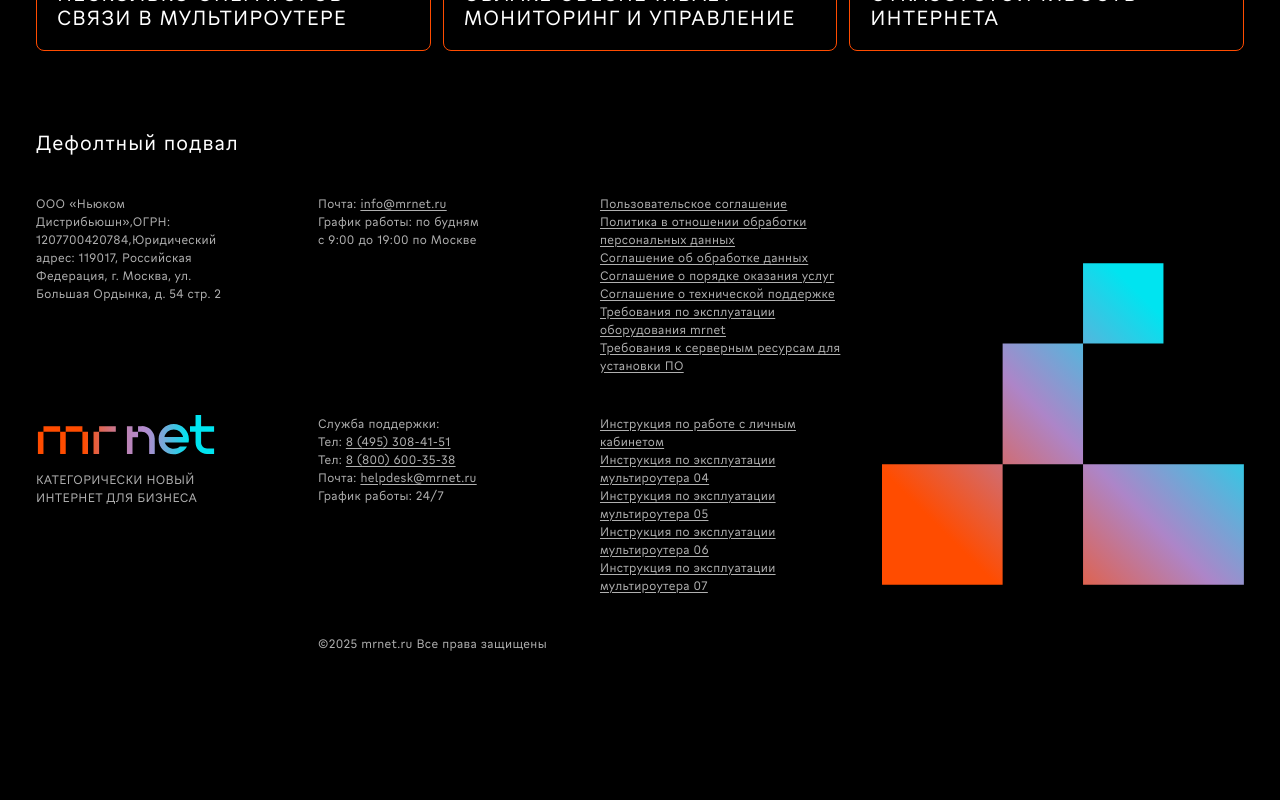
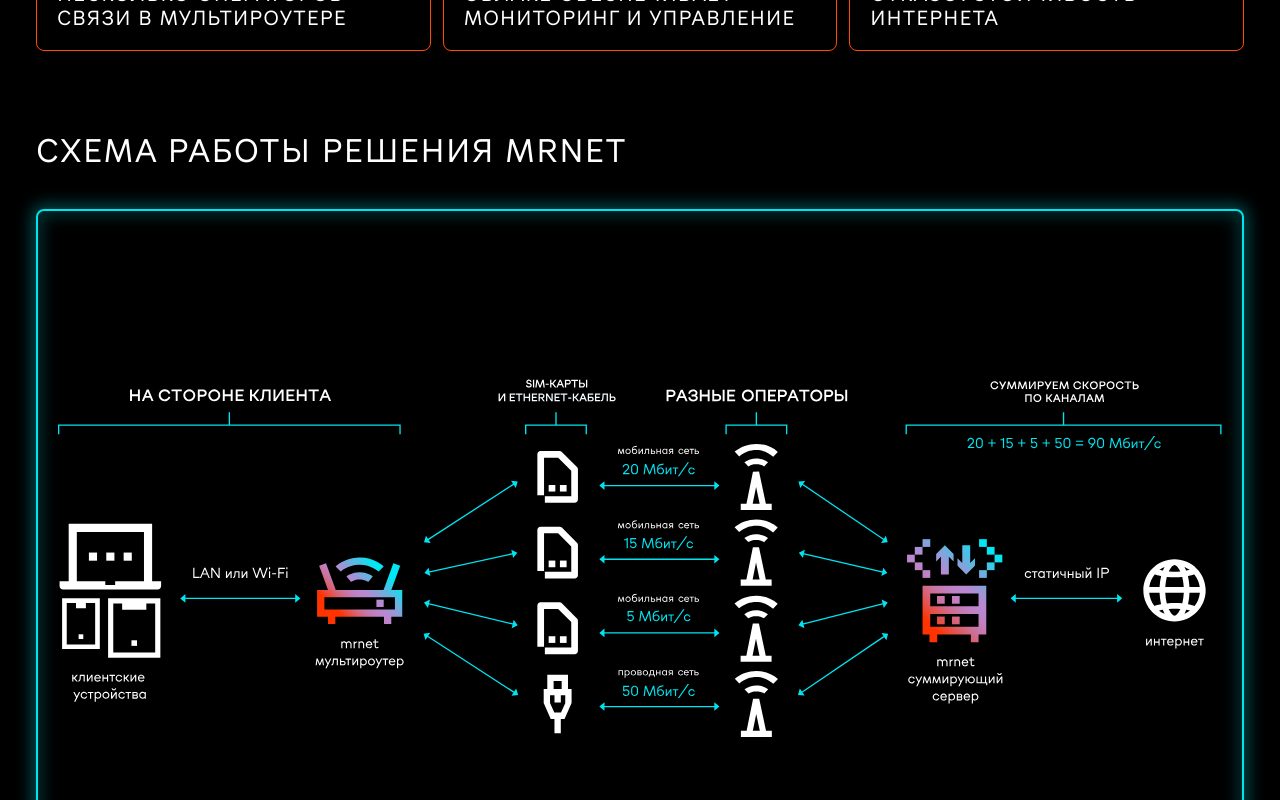
Before and after one commit to egoloprum/TEST-TASK-korlab, a Next.js app: page /technology in a window 1280 px wide. Shown: the part 1040-1840 px from the top of the page. Before the commit the page ends 1729 px from the top, so only its background shows below. Built offline with nearby package versions, Linux system fonts and the light colour scheme.

Commit message:
ui: schemes section

```diff
--- a/src/app/technology/page.tsx
+++ b/src/app/technology/page.tsx
@@ -1,10 +1,15 @@
-import { HeroSection, OperationsSection } from '@/widgets/(technology)'
+import {
+  HeroSection,
+  OperationsSection,
+  SchemesSection
+} from '@/widgets/(technology)'
 
 const Page = ({}) => {
   return (
     <main className="my-10">
       <HeroSection />
       <OperationsSection />
+      <SchemesSection />
     </main>
   )
 }
--- /dev/null
+++ b/src/widgets/(technology)/Schemes/SchemesSection.tsx
@@ -0,0 +1,31 @@
+import Image from 'next/image'
+
+export const SchemesSection = ({}) => {
+  return (
+    <div className="space-y-5 lg:space-y-10 my-10 md:my-15 lg:my-20">
+      <h2 className="font-h4 lg:font-h3 uppercase max-w-5xl">
+        Схема работы решения mrnet
+      </h2>
+      <div
+        className="rounded-lg border-2 border-blue p-5
+                shadow-[0_0_15px_5px_rgba(0,228,240,0.3),inset_0_0_15px_5px_rgba(0,228,240,0.2)]">
+        <div className="relative aspect-square md:aspect-video w-full">
+          <Image
+            className="object-fill rounded-lg hidden md:block"
+            src="/technology-page/schemes-1.svg"
+            alt="departments-1"
+            fill
+            loading="lazy"
+          />
+          <Image
+            className="object-fill rounded-lg block md:hidden"
+            src="/technology-page/schemes-2.svg"
+            alt="departments-2"
+            fill
+            loading="lazy"
+          />
+        </div>
+      </div>
+    </div>
+  )
+}
--- a/src/widgets/(technology)/index.ts
+++ b/src/widgets/(technology)/index.ts
@@ -1,2 +1,3 @@
 export * from './Hero/HeroSection'
 export * from './Operations/OperationsSection'
+export * from './Schemes/SchemesSection'
```
Also changed, not shown: public/technology-page/schemes-1.svg (added), public/technology-page/schemes-2.svg (added).
